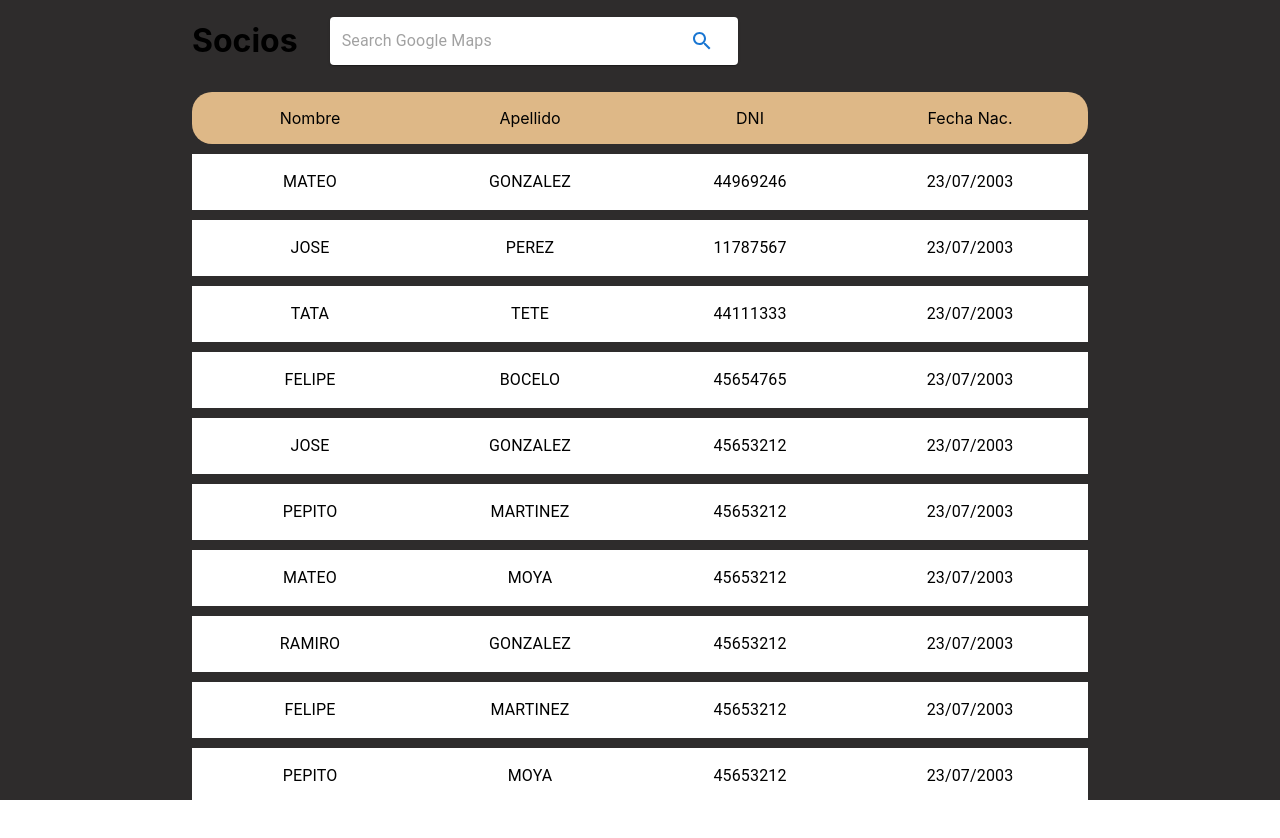
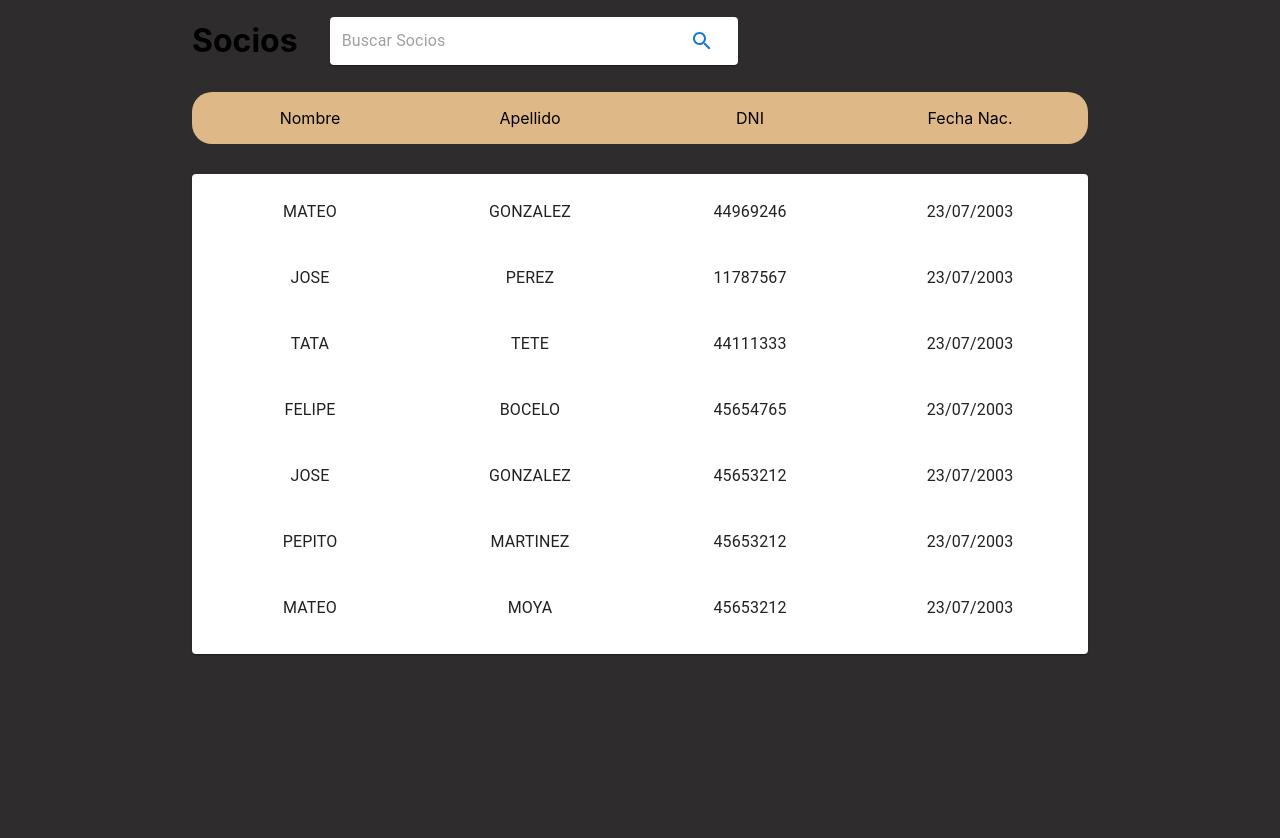
Before and after one commit to MateoGonzalez22/react, a React (Create React App) app: page / in a window 1280 px wide. Both pictures are taken after a click on the button "search". Shown: the top 838 px of the page. Before the commit the page ends 804 px from the top, so only its background shows below. Built offline with nearby package versions, Linux system fonts and the light colour scheme.

Commit message:
dialog empezado, paper hecho

```diff
--- a/src/App.css
+++ b/src/App.css
@@ -1,6 +1,6 @@
 .div{
     background-color: rgb(46, 44, 44);
-    height: 100vh;
+    height: 200vh;
     width: 100vw;
     display: flex;
     justify-content: center;
@@ -32,7 +32,7 @@
 .box:hover{
     background-color: #DCE1E9;
     cursor: pointer;
-    border-radius: 10px;
+
 }
 
 .box:active{
--- a/src/App.js
+++ b/src/App.js
@@ -5,6 +5,7 @@ import List from "./List";
 import "./App.css"
 
 function App() {
+
 
     return(
 
--- a/src/DialogComponents/DialogPage.js
+++ b/src/DialogComponents/DialogPage.js
@@ -1,40 +1,26 @@
-import { Button, Dialog } from "@mui/material";
-import { useState } from "react";
+import { Button, Dialog, DialogActions, DialogTitle, Grid, TextField } from "@mui/material";
+import { useEffect, useState } from "react";
 import data from "../data.json"
+import CloseIcon from '@mui/icons-material/Close';
 
-export default function DialogPage(dni) {
-    const [openDialog, setOpenDialog] = useState(false)
+export default function DialogPage(socio) {
+    socio = socio.socio
+    return (
+        <div>
+            <DialogTitle style={{ top: "2px", left:"2px"}}>{socio.nombre} {socio.apellido}</DialogTitle>
+            <Grid container>
 
+                <Grid item >
 
+                </Grid>
 
-    const handleOpen = () => {
-        setOpenDialog(true)
-    }
-    const handleClose = () => {
-        setOpenDialog(false)
-    }
+            </Grid>
 
-
-
-    return (
-
-
-        <Dialog fullWidth={true} open={openDialog} onClose={handleClose}>
-            {data.map(user => {
-                if (user.dni != dni) return null
-                return (
-                    <>
-                        <div>{user.nombre}</div>
-                        <div>{user.apellido}</div>
-                        <div>{user.dni}</div>
-                        <div>{user.fecha}</div>
-                    </>
-                )
-            })}
-        </Dialog>
-
+            <DialogActions>
+                <Button style={{ background: "black", color: "white", marginRight: 20 }}>Send</Button>
+            </DialogActions>
+        </div>
 
     )
 
-
 }
--- a/src/List.js
+++ b/src/List.js
@@ -1,40 +1,48 @@
-import { Button, Card, Typography, Box, Grid, Link, TextField, Paper, Divider, IconButton, InputBase } from "@mui/material";
+import { Button, Card, Typography, Box, Grid, Link, TextField, Paper, Divider, IconButton, InputBase, Dialog, DialogActions, DialogTitle } from "@mui/material";
 import { Fragment, useState } from "react";
 import UserCard from "./UserCard";
 import data from "./data.json"
 import "./App.css"
 import SearchIcon from '@mui/icons-material/Search';
 import DialogPage from "./DialogComponents/DialogPage";
+import CloseIcon from '@mui/icons-material/Close';
 
 
 
 export default function List() {
-    const user = data
+    const users = data
     const [search, setSearch] = useState("")
-    const [componente, setComponente] = useState()
+    const [lista, setLista] = useState()
+    const [socio, setSocio] = useState()
+
+    const [openDialog, setOpenDialog] = useState(false)
+
+    const handleOpen = (user) => {
+        setSocio(user)
+        setOpenDialog(true)
+    }
+
+    const handleClose = () => {
+        setOpenDialog(false)
+    }
+
+    function showUsers(search) {
 
 
-
-    function showDialog(dni){
-        componente = <DialogPage dni = {dni}/>
-    }
+        const listaSocios =
 
 
-    function showUsers(search){
+            <Paper style={{ height: "60vh", overflow: "auto", marginTop: "30px" }}>
 
-
-        const comp =
-
-            <div>
-
-                {user.map(user => {
+                {users.map(user => {
 
                     if (search.length > 0) {
                         if (user.nombre != search) return null
                     }
                     return (
+                        <div>
 
-                        <Box sx={{ flexGrow: 1 }} className="box" onClick={() => showDialog(user.dni)}>
+                            <Box sx={{ flexGrow: 1 }} className="box" onClick={() => handleOpen(user)}>
 
                                 <Grid container spacing={2}>
 
@@ -44,7 +52,6 @@ export default function List() {
                                             {user.nombre.toUpperCase()}
                                         </Typography>
 
-
                                     </Grid>
 
                                     <Grid item xs={3}>
@@ -52,7 +59,6 @@ export default function List() {
                                         <Typography className="text">
                                             {user.apellido.toUpperCase()}
                                         </Typography>
-
 
                                     </Grid>
 
@@ -70,31 +76,26 @@ export default function List() {
                                             {user.fecha}
                                         </Typography>
 
-
-
                                     </Grid>
 
                                 </Grid>
 
                             </Box>
 
-
+                        </div>
                     )
                 })}
 
-            </div>
+            </Paper>
 
-        setComponente(comp)
-
-
+        setLista(listaSocios)
     }
-
 
     return (
 
         <div style={{ height: "100vh", width: "70vw" }}>
 
-            <Grid container className="grid" spacing={4}>
+            <Grid container className="grid" spacing={4} >
 
                 <Grid item>
                     <h1>Socios</h1>
@@ -102,15 +103,11 @@ export default function List() {
 
                 <Grid item>
 
-                    <Paper
-
-                        sx={{ p: '2px 4px', display: 'flex', alignItems: 'center', width: 400 }}
-
-                    >
+                    <Paper sx={{ p: '2px 4px', display: 'flex', alignItems: 'center', width: 400 }}>
                         <InputBase
                             sx={{ ml: 1, flex: 1 }}
-                            placeholder="Search Google Maps"
-                            inputProps={{ 'aria-label': 'search google maps' }}
+                            placeholder="Buscar Socios"
+                            inputProps={{ 'aria-label': 'Buscar Socios' }}
                             value={search}
                             onChange={(e) => setSearch(e.target.value)}
                         />
@@ -118,15 +115,11 @@ export default function List() {
                             <SearchIcon />
                         </Button>
 
-
                     </Paper>
 
                 </Grid>
 
-
             </Grid>
-
-
 
             <Box sx={{ flexGrow: 1 }} className="titulo" spacing={3}>
                 <Grid container spacing={2}>
@@ -155,8 +148,17 @@ export default function List() {
 
             </Box>
 
-            {componente}
+            {lista}
 
+            <Dialog fullWidth={true} open={openDialog} onClose={handleClose}>
+
+                <DialogActions style={{position: "absolute", top: "2px", right: "2px"}}>
+                    <Button onClick={handleClose}><CloseIcon style={{ fill: "black" }} /></Button>
+                </DialogActions>
+                 <DialogPage socio={socio}/>
+
+
+            </Dialog>
 
         </div>
     )
--- a/src/data.json
+++ b/src/data.json
@@ -2,14 +2,14 @@
 
 [
     {
-        "nombre":"mateo",
-        "apellido":"gonzalez",
+        "nombre":"Mateo",
+        "apellido":"Gonzalez",
         "dni": 44969246,
         "fecha": "23/07/2003"
     },
     {
-        "nombre": "jose",
-        "apellido": "perez",
+        "nombre": "Jose",
+        "apellido": "Perez",
         "dni": 11787567,
         "fecha": "23/07/2003"
     },
```
Also changed, not shown: 1 other file (tests, documents, lock files or other folders). Lines whose indentation alone changed are shown as unchanged.
